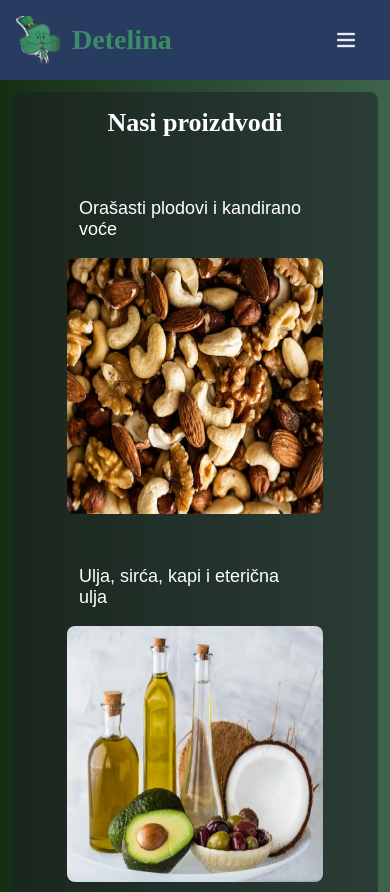
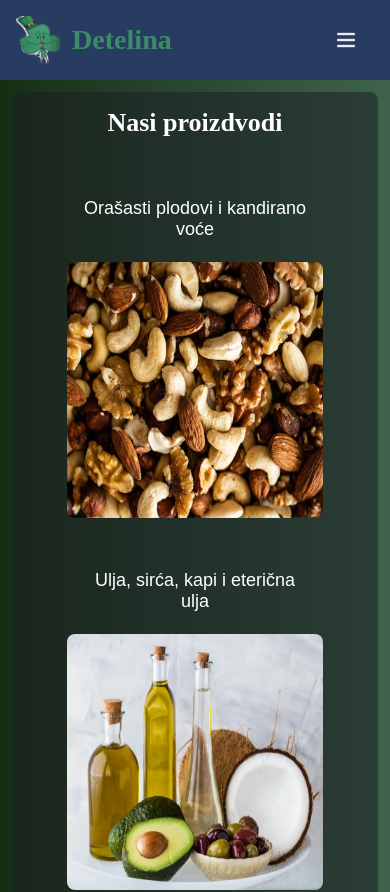
Before and after one commit to rcomplexxx/detelina, a Next.js app: page /asortiman in a window 390 px wide. Shown: the top 892 px of the page. Built offline with nearby package versions, Linux system fonts and the light colour scheme.

Commit message:
:bug fixed

```diff
--- a/components/Kategorija/kategorija.module.css
+++ b/components/Kategorija/kategorija.module.css
@@ -12,6 +12,7 @@
     display: flex;
     justify-content: center;
     align-items: flex-start;
+    text-align: center;
     height: var(--size-8);
     margin: var(--size-4);
     margin-bottom: var(--size-5);
@@ -70,9 +71,7 @@
       margin-bottom: var(--size-2);
       }
 
-      .dropDiv h2{
-        margin-bottom: var(--size-4);
-      }
+
 
     }
 
```
